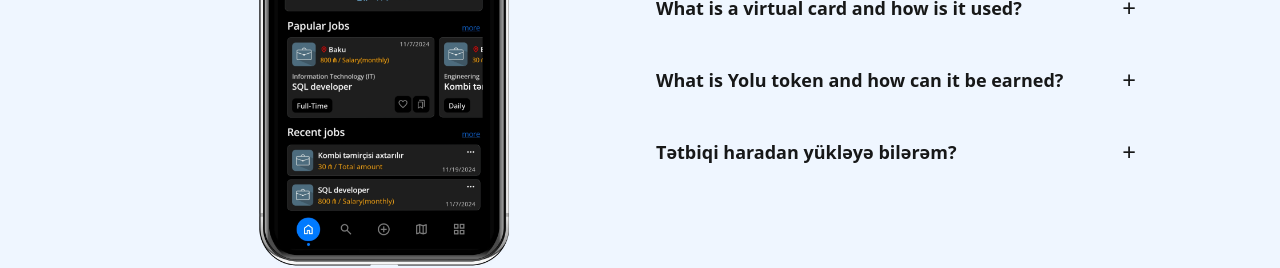
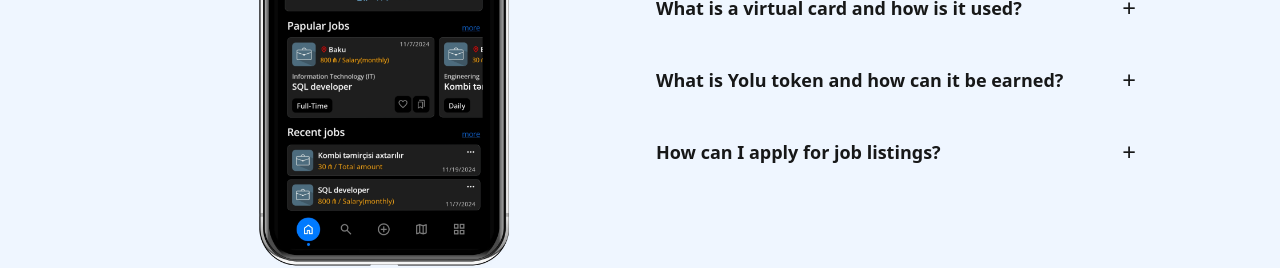
Before and after one commit to hazratAZE/yolu.app, a Next.js app: page /en in a window 1280 px wide. Shown: the part 3180-3448 px from the top of the page. Built offline with nearby package versions, Linux system fonts and the light colour scheme.

Commit message:
How apply jobs desct added

```diff
--- a/messages/az.json
+++ b/messages/az.json
@@ -42,6 +42,8 @@
   "what_is_virtual_card_desc": "Virtual kart, Yolu platformasında qazandığınız tokenləri saxlamaq və xərcləmək üçün istifadə olunan rəqəmsal bir kardır. Bu kart vasitəsilə, tərəfdaşlarımızla edilən alış-verişlərdən qazandığınız tokenləri yığıb, istədiyiniz zaman xərcləyə bilərsiniz.",
   "what_is_yolu_token": "Yolu token nədir və necə qazanılır?",
   "what_is_yolu_token_desc": "Yolu token, yalnızca Yolu platformasında istifadə edilə bilən rəqəmsal bir vahiddir. Bu tokenlər, Yolu tərəfdaşları ilə alış-veriş edərək və ya reklamları izləyərək qazanıla bilər. Yolu tokenləri yalnız platformada elanlara müraciət etmək, elanları yeniləmək və əməliyyatları yerinə yetirmək üçün istifadə olunur. Əlavə olaraq, qazandığınız tokenləri istədiyiniz zaman platformada sata bilərsiniz. Yolu tokenləri heç bir blockchain sisteminə bağlı deyil və yalnız Yolu ekosistemi daxilində etibarlıdır.",
+  "how_apply_jobs": "Elanlara necə müraciət edə bilərəm?",
+  "how_apply_desc": "Elanlara müraciət etmək üçün, əvvəlcə Yolu tətbiqində profil yaratmalısınız. Profilinizi yaratdıqdan sonra, peşəkar məlumatlarınızı tam olaraq doldurmalısınız. Bu addımları tamamladıqdan sonra, maraqlandığınız iş elanlarına müraciət edə bilərsiniz. Müraciət etmək üçün QR kodunu skan edə bilər və ya müraciət etmək üçün mövcud metodlardan birini istifadə edə bilərsiniz.",
   "download_ios": "iOS üçün Yükləyin",
   "download_android": "Android üçün Yükləyin",
   "rights_reserved": "Yolu. Bütün hüquqlar qorunur.",
--- a/messages/en.json
+++ b/messages/en.json
@@ -42,6 +42,8 @@
   "what_is_virtual_card_desc": "Virtual card is a digital card used to store and spend the tokens you earn on the Yolu platform. With this card, you can accumulate the tokens you earn from purchases with our partners and spend them whenever you want.",
   "what_is_yolu_token": "What is Yolu token and how can it be earned?",
   "what_is_your_token_desc": "Yolu token is a digital unit that can only be used within the Yolu platform. These tokens can be earned by shopping with Yolu partners or by watching advertisements. Yolu tokens are used exclusively for applying to job listings, renewing ads, and completing transactions on the platform. Additionally, the tokens you earn can be sold at any time within the platform. Yolu tokens are not tied to any blockchain system and are only valid within the Yolu ecosystem.",
+  "how_apply_jobs": "How can I apply for job listings?",
+  "how_apply_desc": "To apply for job listings, you need to first create a profile in the Yolu app. After creating your profile, make sure to fill in your professional details completely. Once this is done, you can apply for the job listings you're interested in. You can apply by scanning the QR code or using one of the application methods available.",
   "download_ios": "Download for iOS",
   "download_android": "Download for Android",
   "rights_reserved": "Yolu. All rights reserved.",
--- a/messages/ru.json
+++ b/messages/ru.json
@@ -42,6 +42,8 @@
   "what_is_virtual_card_desc": "Виртуальная карта — это цифровая карта, которая используется для хранения и расходования токенов, которые вы зарабатываете на платформе Yolu. С помощью этой карты вы можете накапливать токены, полученные от покупок у наших партнеров, и тратить их в любое время.",
   "what_is_yolu_token": "Что такое токен Yolu и как его можно заработать?",
   "what_is_yolu_token_desc": "Yolu токен — это цифровая единица, которая используется только в рамках платформы Yolu. Эти токены можно заработать, совершая покупки у партнеров Yolu или просматривая рекламу. Токены Yolu используются исключительно для подачи заявок на вакансии, обновления объявлений и выполнения транзакций на платформе. Кроме того, заработанные токены можно продать в любой момент внутри платформы. Токены Yolu не привязаны к какой-либо блокчейн-системе и действительны только в экосистеме Yolu.",
+  "how_apply_jobs": "Как я могу подать заявку на вакансии?",
+  "how_apply_desc": "Чтобы подать заявку на вакансии, вам нужно сначала создать профиль в приложении Yolu. После создания профиля обязательно заполните свои профессиональные данные. После этого вы сможете подать заявку на интересующие вас вакансии. Вы можете подать заявку, отсканировав QR код или воспользовавшись одним из доступных методов подачи заявки.",
   "download_ios": "Скачать для iOS",
   "download_android": "Скачать для Android",
   "rights_reserved": "Yolu. Все права защищены.",
--- a/messages/tr.json
+++ b/messages/tr.json
@@ -42,6 +42,8 @@
   "what_is_virtual_card_desc": "Virtual kart, Yolu platformunda kazandığınız tokenleri saklamak ve harcamak için kullanılan dijital bir karttır. Bu kart sayesinde, partnerlerimizle yapılan alışverişlerde kazandığınız tokenleri biriktirip, istediğiniz zaman harcayabilirsiniz.",
   "what_is_yolu_token": "Yolu token nedir ve nasıl kazanılır?",
   "what_is_yolu_token_desc": "Yolu token, yalnızca Yolu platformu içinde kullanılabilen dijital bir birimdir. Bu token'lar, Yolu partnerleriyle alışveriş yaparak veya reklamları izleyerek kazanılabilir. Yolu token'ları, sadece platformda ilanlara başvurmak, ilanları yenilemek ve işlemleri gerçekleştirmek için kullanılır. Ayrıca, kazanılan token'lar istediğiniz zaman platformda satışa sunulabilir. Yolu token'lar, herhangi bir blockchain sistemine bağlı değildir ve yalnızca Yolu ekosistemi içinde geçerlidir.",
+  "how_apply_jobs": "İlanlara nasıl başvurabilirim?",
+  "how_apply_desc": "İlanlara başvurabilmek için öncelikle Yolu uygulamanızda bir profil oluşturmanız gerekmektedir. Profilinizi oluşturduktan sonra, profesyonel bilgilerinizin eksiksiz şekilde doldurulması gerekir. Bu adımları tamamladıktan sonra, ilgilendiğiniz iş ilanlarına başvurabilirsiniz. Başvuru yapmak için QR kodu tarayabilir veya başvuru yöntemlerinden birini kullanabilirsiniz.",
   "download_ios": "iOS için İndir",
   "download_android": "Android için İndir",
   "rights_reserved": "Yolu. Tüm hakları saklıdır.",
--- a/src/app/components/FAQ.tsx
+++ b/src/app/components/FAQ.tsx
@@ -28,9 +28,8 @@ const FAQ: React.FC = () => {
       answer: t("what_is_yolu_token_desc"),
     },
     {
-      question: "Tətbiqi haradan yükləyə bilərəm?",
-      answer:
-        "Tətbiqimizi App Store və ya Google Play Store-dan yükləyə bilərsiniz.",
+      question: t("how_apply_jobs"),
+      answer: t("how_apply_desc"),
     },
   ];
 
```
